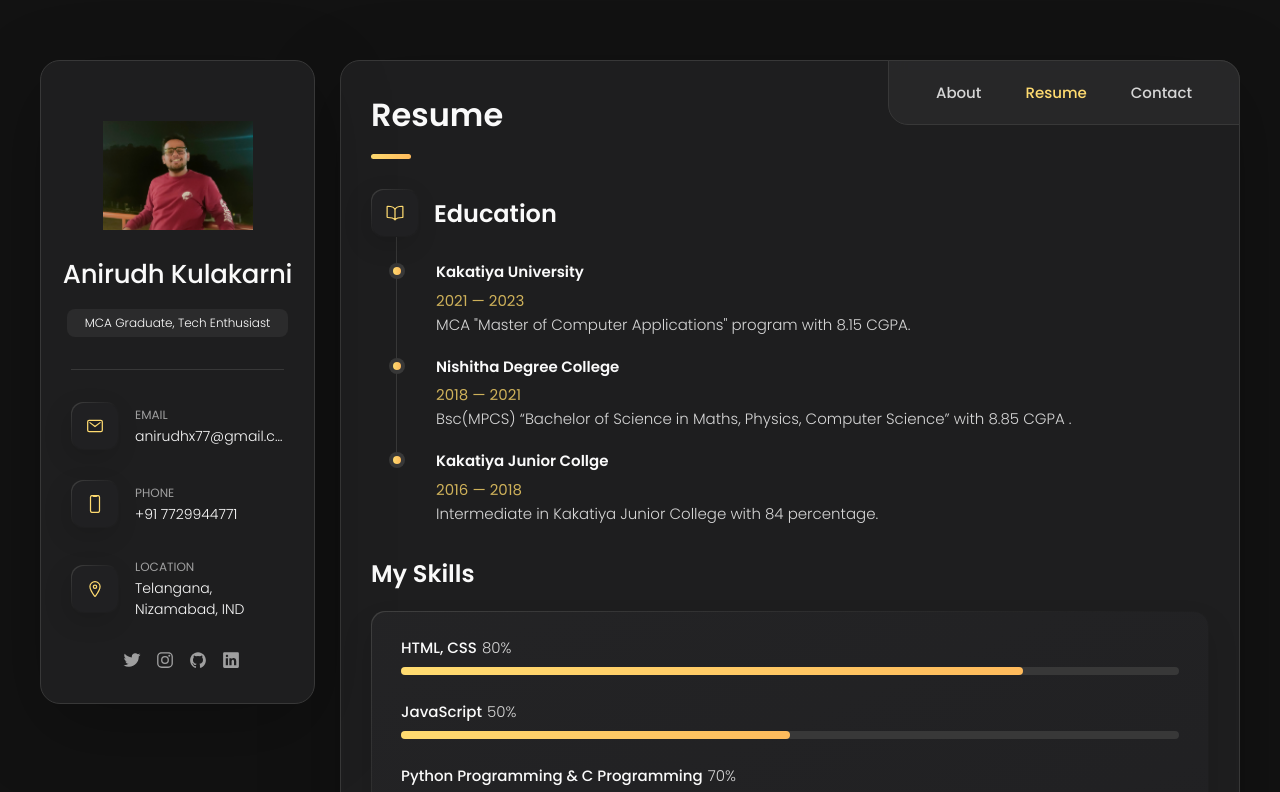
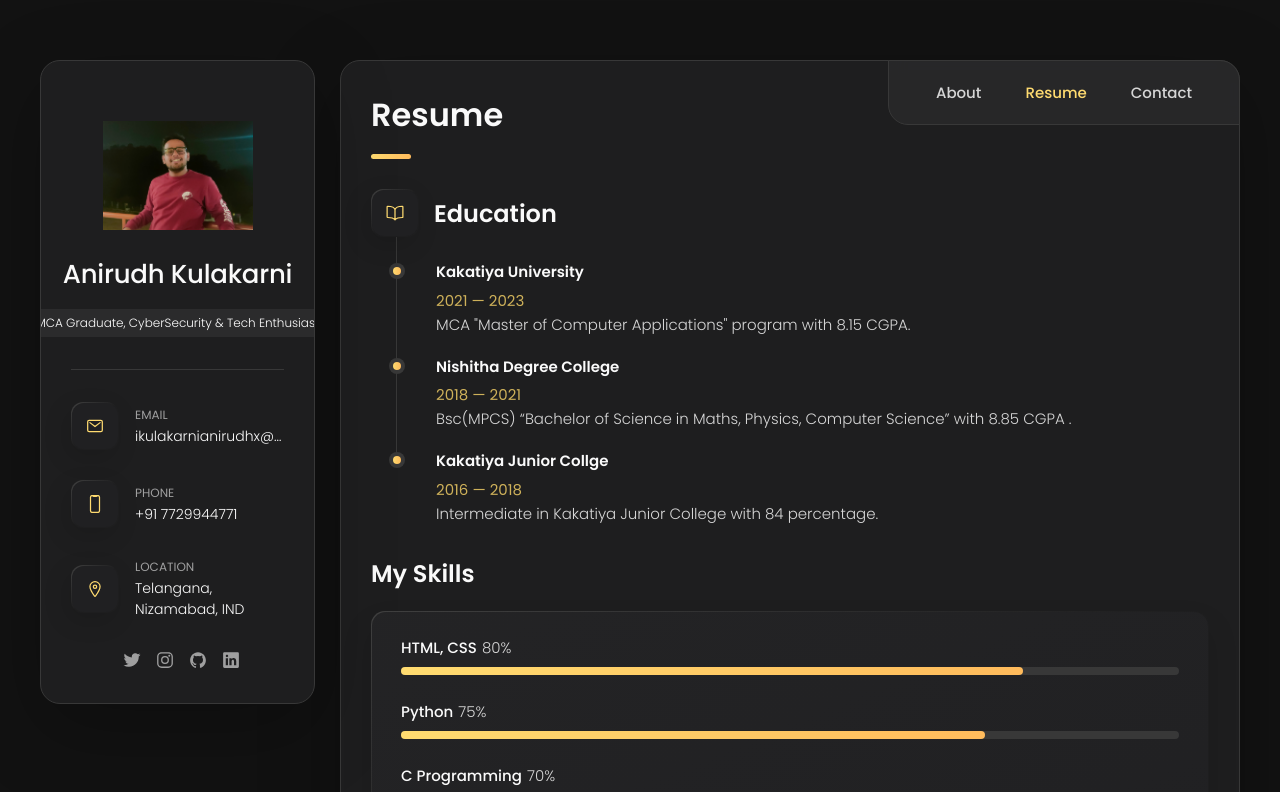
Before and after one commit to ikulakarnianirudh/portfolio.github.io, a plain HTML site: page index.html in a window 1280 px wide. Both pictures are taken after a click on the button "Resume". Shown: the top 792 px of the page. Drawn offline with nearby package versions, Linux system fonts and the light colour scheme; files whose address does not match are found by name.

Commit message:
new skills updated

```diff
--- a/index.html
+++ b/index.html
@@ -48,7 +48,7 @@
         <div class="info-content">
           <h1 class="name" title="Anirudh Kulakarni">Anirudh Kulakarni</h1>
 
-          <p class="title">MCA Graduate, Tech Enthusiast</p>
+          <p class="title">MCA Graduate, CyberSecurity & Tech Enthusiast</p>
         </div>
 
         <button class="info_more-btn" data-sidebar-btn>
@@ -74,7 +74,7 @@
             <div class="contact-info">
               <p class="contact-title">Email</p>
 
-              <a href="mailto:anirudhx77@gmail.com" class="contact-link">anirudhx77@gmail.com</a>
+              <a href="mailto:ikulakarnianirudh@gmail.com" class="contact-link">ikulakarnianirudhx@gmail.com</a>
             </div>
 
           </li>
@@ -122,17 +122,17 @@
           </li>
 
           <li class="social-item">
-            <a href="https://instagram.com/anirudhx77" class="social-link">
+            <a href="https://instagram.com/kulakarnianirudh" class="social-link">
               <ion-icon name="logo-instagram"></ion-icon>
             </a>
           </li>
           <li class="social-item">
-            <a href="https://github.com/anirudhx77" class="social-link">
+            <a href="https://github.com/ikulakarnianirudh" class="social-link">
               <ion-icon name="logo-GitHub"></ion-icon>
             </a>
           </li>
           <li class="social-item">
-            <a href="https://www.linkedin.com/in/anirudhxkulakarni77/" class="social-link">
+            <a href="https://www.linkedin.com/in/ikulakarnianirudh" class="social-link">
               <ion-icon name="logo-LinkedIn"></ion-icon>
             </a>
           </li>
@@ -397,12 +397,12 @@
             <li class="skills-item">
 
               <div class="title-wrapper">
-                <h5 class="h5">JavaScript</h5>
-                <data value="70">50%</data>
+                <h5 class="h5">Python</h5>
+                <data value="70">75%</data>
               </div>
 
               <div class="skill-progress-bg">
-                <div class="skill-progress-fill" style="width: 50%;"></div>
+                <div class="skill-progress-fill" style="width: 75%;"></div>
               </div>
 
             </li>
@@ -410,7 +410,7 @@
             <li class="skills-item">
 
               <div class="title-wrapper">
-                <h5 class="h5">Python Programming & C programming</h5>
+                <h5 class="h5">C programming</h5>
                 <data value="90">70%</data>
               </div>
 
@@ -433,7 +433,7 @@
               <li class="skills-item">
 
                 <div class="title-wrapper">
-                  <h5 class="h5">Git, GitHub</h5>
+                  <h5 class="h5">splunk , Git, GitHub</h5>
                   <data value="90">80%</data>
                 </div>
 
```
